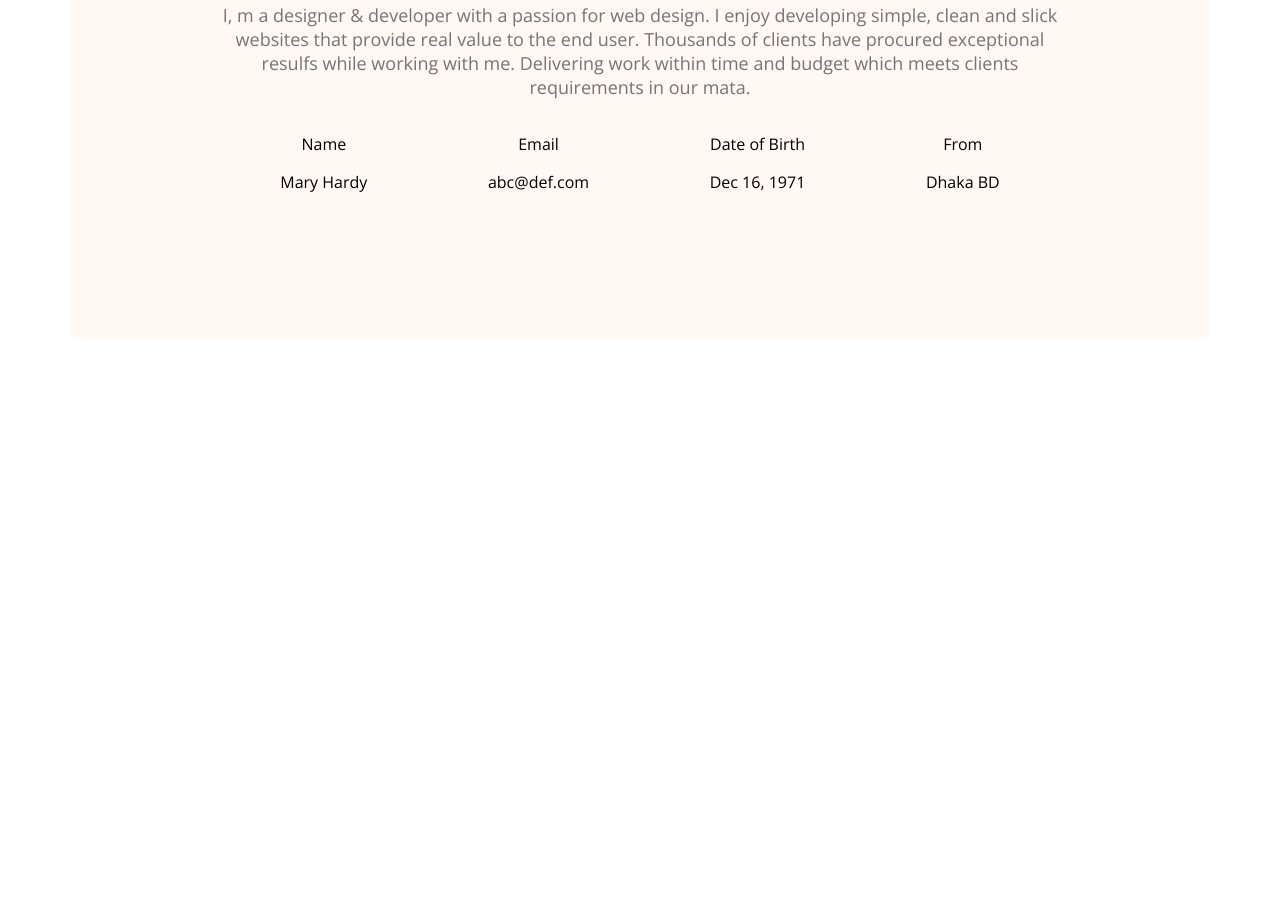
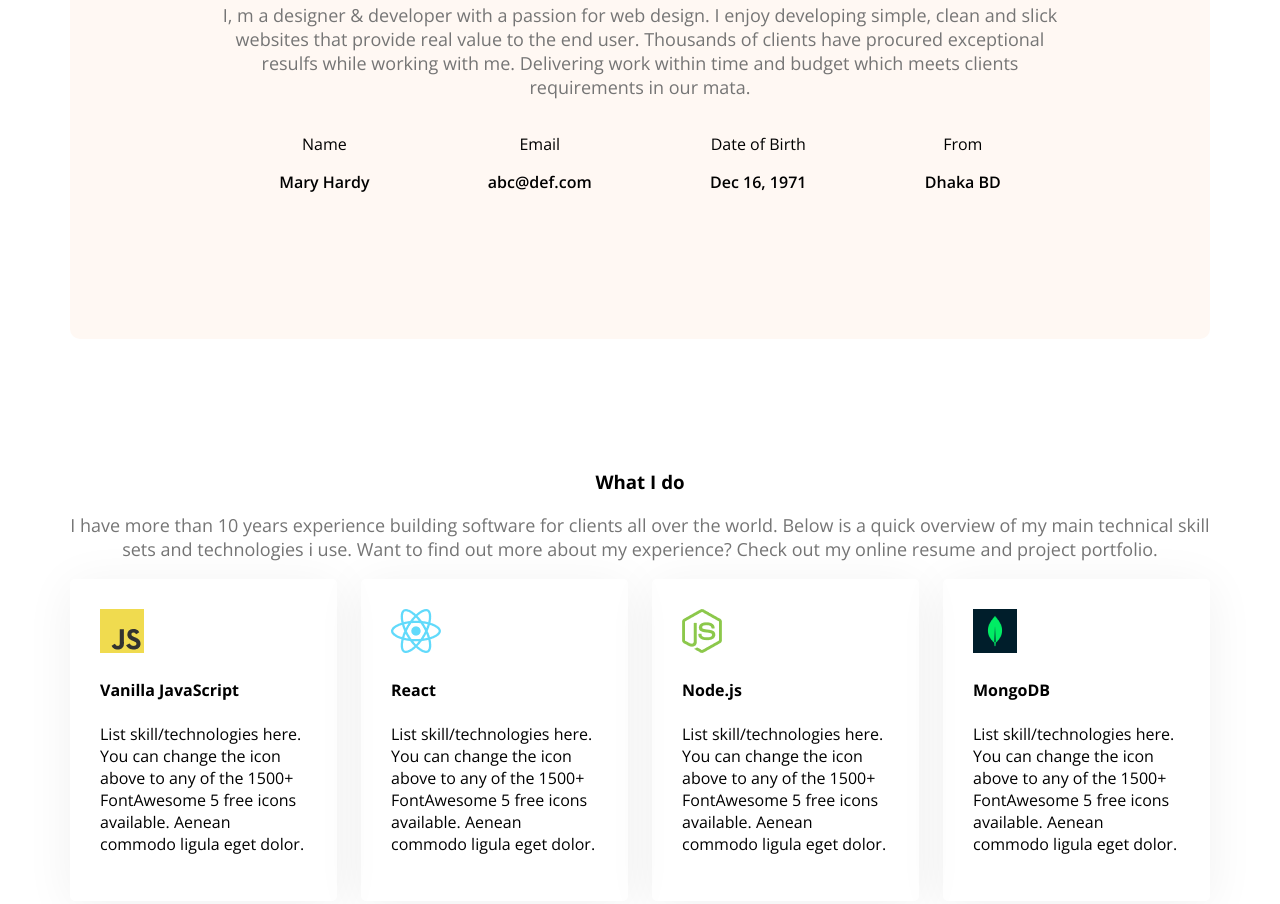
Before and after one commit to Prince-Jaman/web-developer-portfolio, a plain HTML site: page index.html in a window 1280 px wide. Shown: the part 1204-2108 px from the top of the page. Before the commit the page ends 1551 px from the top, so only its background shows below. Drawn offline with nearby package versions, Linux system fonts and the light colour scheme.

Commit message:
added my skills

```diff
--- a/index.html
+++ b/index.html
@@ -66,6 +66,41 @@
             </div>
 
         </section>
+        <!-- what i do section start -->
+        <section class="skills">
+            <h3 class="section title text-center">What I do</h3>
+            <p class="section-description text-center">I have more than 10 years experience building software for
+                clients all over the world. Below is a quick overview of my main technical skill sets and technologies i
+                use. Want to find out more about my experience? Check out my online resume and project portfolio.</p>
+
+            <div class="skills-container">
+                <!-- .skill*4>img+h4.skill-title+p.skill-description -->
+                <div class="skill">
+                    <img src="images/icons/js.png" alt="">
+                    <h4 class="skill-title">Vanilla JavaScript</h4>
+                    <p class="skill-description">List skill/technologies here. You can change the icon above to any of
+                        the 1500+ FontAwesome 5 free icons available. Aenean commodo ligula eget dolor.</p>
+                </div>
+                <div class="skill">
+                    <img src="images/icons/react.png" alt="">
+                    <h4 class="skill-title">React</h4>
+                    <p class="skill-description">List skill/technologies here. You can change the icon above to any of
+                        the 1500+ FontAwesome 5 free icons available. Aenean commodo ligula eget dolor.</p>
+                </div>
+                <div class="skill">
+                    <img src="images/icons/nodejs.png" alt="">
+                    <h4 class="skill-title">Node.js</h4>
+                    <p class="skill-description">List skill/technologies here. You can change the icon above to any of
+                        the 1500+ FontAwesome 5 free icons available. Aenean commodo ligula eget dolor.</p>
+                </div>
+                <div class="skill">
+                    <img src="images/icons/mongo.png" alt="">
+                    <h4 class="skill-title">MongoDB</h4>
+                    <p class="skill-description">List skill/technologies here. You can change the icon above to any of
+                        the 1500+ FontAwesome 5 free icons available. Aenean commodo ligula eget dolor.</p>
+                </div>
+            </div>
+        </section>
     </main>
     <footer>
 
--- a/styles/portfolio.css
+++ b/styles/portfolio.css
@@ -39,7 +39,10 @@
 .section-description{
     font-size: 18px;
     color: #757575;
+}
 
+.text-center{
+    text-align: center;
 }
 
 /* header */
@@ -108,6 +111,10 @@ main{
     margin: 0 auto;
 }
 
+main section{
+    margin-top: 130px;
+    margin-bottom: 130px;
+}
 /* about styles */
 .about{
     border-radius: 10px;
@@ -117,10 +124,23 @@ main{
 }
 
 .about-items{
-        display: flex;
-        justify-content: space-around;
+    display: flex;
+    justify-content: space-around;
 }
 
 .item-description{
-    font-size: 600;
+    font-weight: 600;
 }
+
+/* skills section styles */
+
+.skills-container{
+    display: flex;
+    gap: 24px;
+}
+
+.skill{
+    padding: 30px;
+    border-radius: 5px;
+    box-shadow: 0px 6px 50px 0px rgba(0, 0, 0, 0.06);
+}
```
